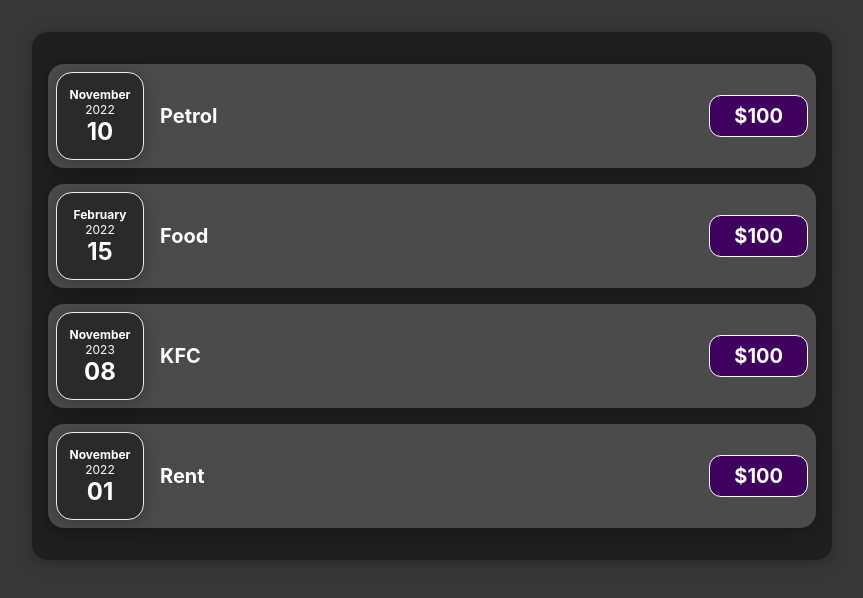
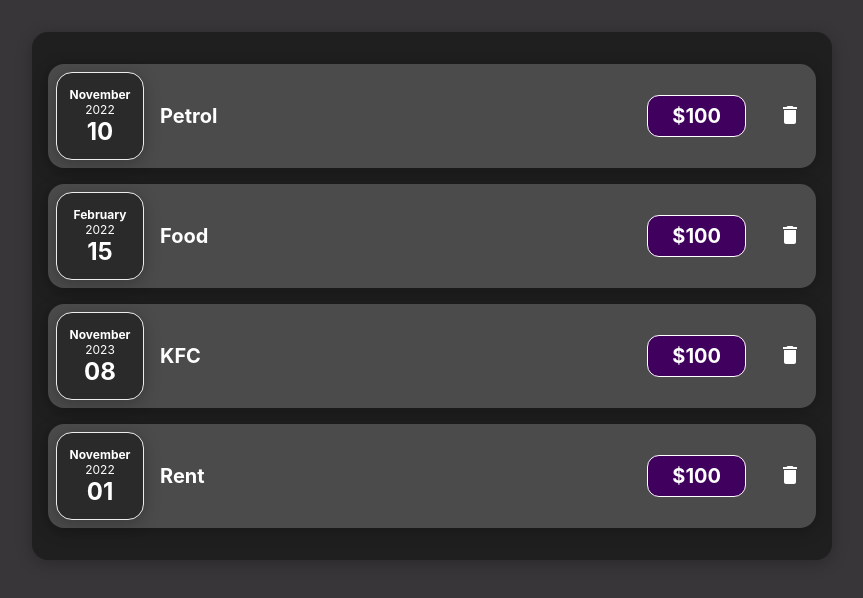
Before and after one commit to reachvivek/Express-JS, a Next.js app: page /components/Expenses/Expenses in a window 1280 px wide. Shown: the top 598 px of the page, without its empty margins (208-1071 px from the left). Built offline with nearby package versions, Linux system fonts and the light colour scheme.

Commit message:
Added delete button functionality

```diff
--- a/package.json
+++ b/package.json
@@ -9,6 +9,10 @@
     "lint": "next lint"
   },
   "dependencies": {
+    "@emotion/react": "^11.10.5",
+    "@emotion/styled": "^11.10.5",
+    "@mui/icons-material": "^5.10.9",
+    "@mui/material": "^5.10.13",
     "eslint": "8.27.0",
     "eslint-config-next": "13.0.3",
     "next": "13.0.3",
--- a/pages/components/Expenses/ExpenseItem.js
+++ b/pages/components/Expenses/ExpenseItem.js
@@ -1,12 +1,16 @@
 import Card from "../UI/Card";
 import ExpenseDate from "./ExpenseDate";
 import ExpenseDetails from "./ExpenseDetails";
+import DeleteIcon from "@mui/icons-material/Delete";
 
 function ExpenseItem(props) {
   return (
     <Card className="expense-item">
       <ExpenseDate date={props.date} />
       <ExpenseDetails title={props.title} price={props.price} />
+      <button className="delete-btn" onClick={props.delete}>
+        <DeleteIcon className="icon" />
+      </button>
     </Card>
   );
 }
--- a/pages/components/Expenses/Expenses.js
+++ b/pages/components/Expenses/Expenses.js
@@ -1,18 +1,27 @@
 import Card from "../UI/Card";
 import ExpenseItem from "./ExpenseItem";
+import { useState } from "react";
 
 function Expenses() {
-  const expenses = [
-    { date: new Date(2022, 10, 10), title: "Petrol", price: "$100" },
-    { date: new Date(2022, 1, 15), title: "Food", price: "$100" },
-    { date: new Date(2023, 10, 8), title: "KFC", price: "$100" },
-    { date: new Date(2022, 10, 1), title: "Rent", price: "$100" },
-  ];
+  const [expenses, setExpenses] = useState([
+    { id: 0, date: new Date(2022, 10, 10), title: "Petrol", price: "$100" },
+    { id: 1, date: new Date(2022, 1, 15), title: "Food", price: "$100" },
+    { id: 2, date: new Date(2023, 10, 8), title: "KFC", price: "$100" },
+    { id: 3, date: new Date(2022, 10, 1), title: "Rent", price: "$100" },
+  ]);
+
+  function deleteHandler(id) {
+    const newExpenses = [...expenses].filter((expense) => expense.id !== id);
+    console.log(newExpenses);
+    setExpenses(newExpenses);
+  }
+
   let expenseItems = expenses.map((expense) => (
     <ExpenseItem
       date={expense.date}
       title={expense.title}
       price={expense.price}
+      delete={() => deleteHandler(expense.id)}
     />
   ));
   return <Card className="expenses">{expenseItems}</Card>;
--- a/styles/globals.css
+++ b/styles/globals.css
@@ -120,3 +120,15 @@ a {
   width: 50rem;
   max-width: 95%;
 }
+
+.delete-btn {
+  background-color: #4b4b4b;
+  border: none;
+  cursor: pointer;
+  color: #fff;
+  padding-left: 2rem;
+}
+
+.icon {
+  font-size: 1.8rem;
+}
```
Also changed, not shown: 1 other file (tests, documents, lock files or other folders).
